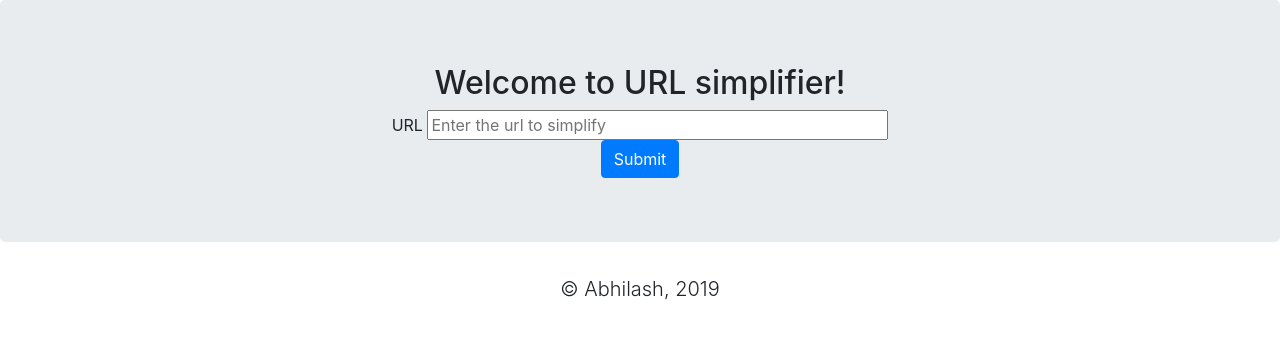
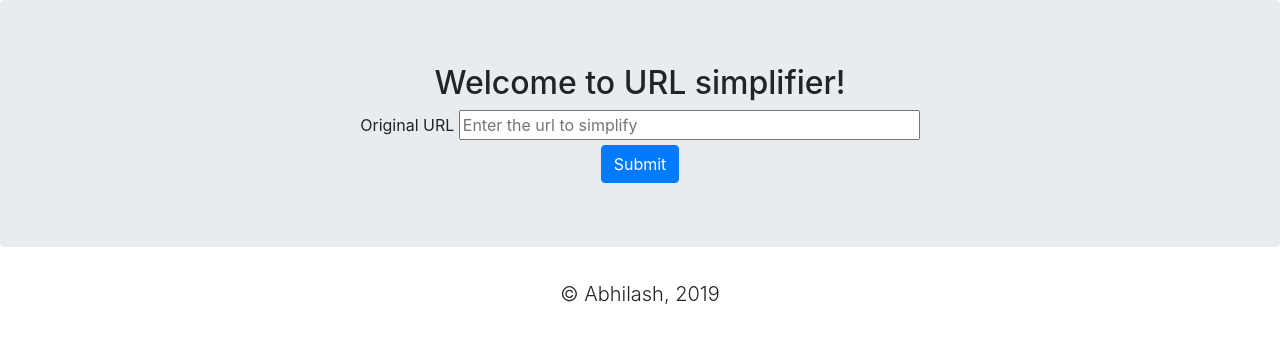
Before and after one commit to abhilashcae/short-url, a Flask app: page / in a window 1280 px wide. Shown: the top 344 px of the page. Run offline with Flask 2, Linux system fonts and the light colour scheme; some libraries are stand-ins or nearby versions.

Commit message:
Updated the HTML

```diff
--- a/templates/index.html
+++ b/templates/index.html
@@ -13,15 +13,15 @@
     <h2 class="display-5">Welcome to URL simplifier!</h2>
     <form action="/" method="POST">
         <div>
-        URL <input type="url" id="url" name="url" placeholder="Enter the url to simplify" size="40" required>
-        <br>
+            <label>Original URL</label>
+            <input type="url" id="url" name="url" placeholder="Enter the url to simplify" size="40" required><br>
             <input class="btn btn-primary" type="submit" value="Submit"><br>
         </div>
     </form>
     {% if short_url %}
     <div>
         <p class="lead">
-    The shortened URL is:<br>
+            <label>The shortened URL is:</label><br>
             <a href="{{short_url}}">{{short_url}}</a>
         </p>
     </div>
```
Lines whose indentation alone changed are shown as unchanged.
